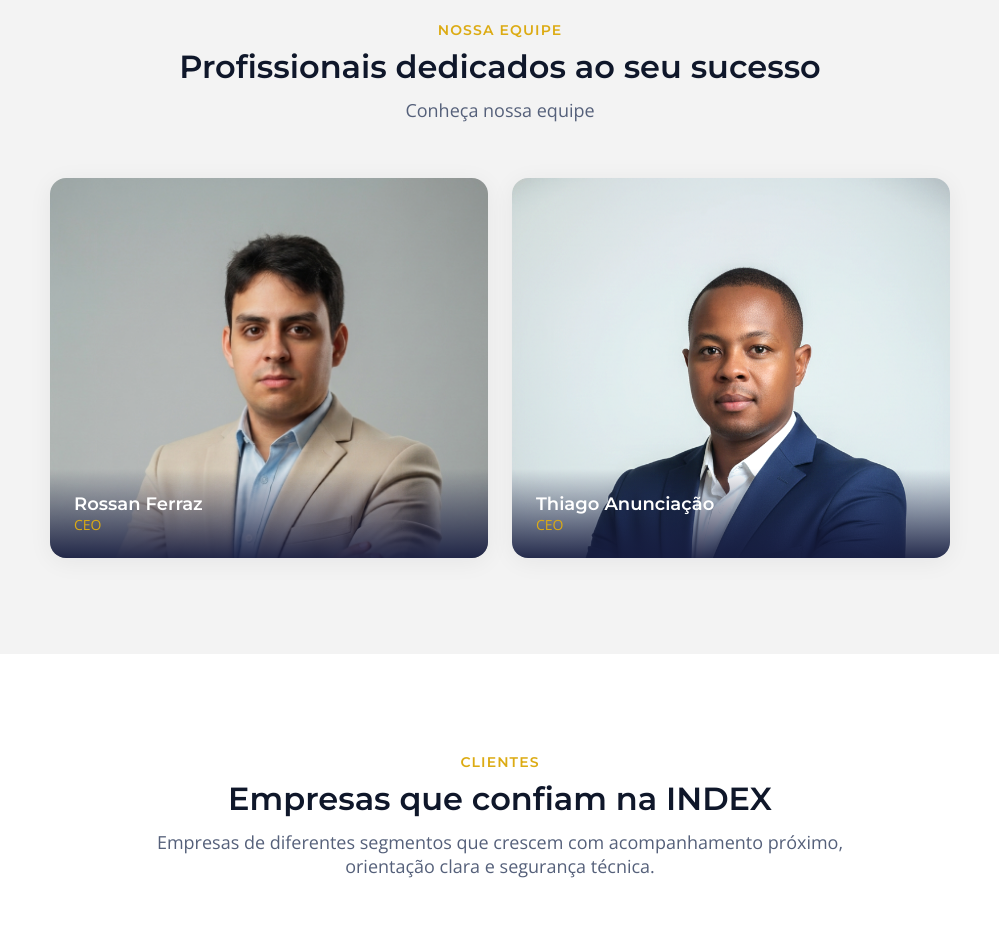
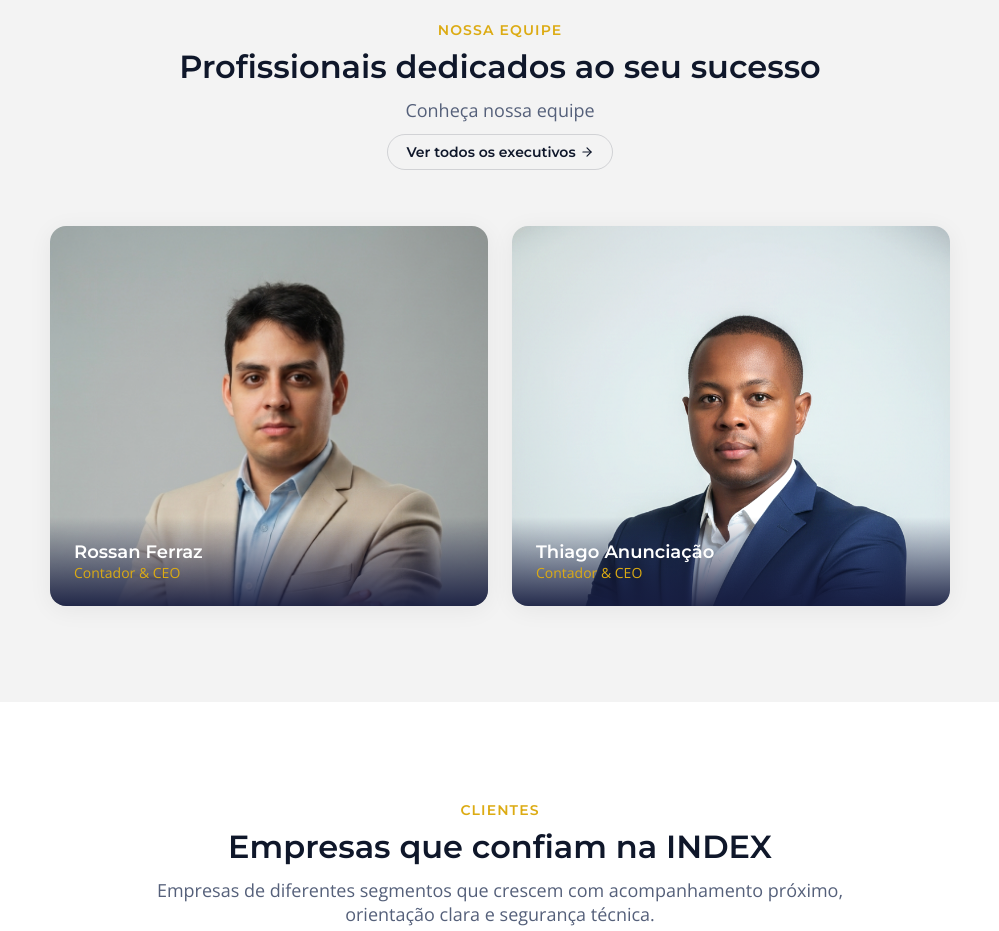
Before and after one commit to indexgestaocontabil/indexgestaocontabil.github.io, a React (Create React App) app: page / in a window 1280 px wide. Shown: the part 3920-4851 px from the top of the page, without its empty margins (140-1139 px from the left). Built offline with nearby package versions, Linux system fonts and the light colour scheme.

Commit message:
Add files via upload

```diff
--- a/src/pages/HomePage/HomePage.tsx
+++ b/src/pages/HomePage/HomePage.tsx
@@ -175,6 +175,9 @@ const HomePage = () => {
         <span className="eyebrow">{Content.team.eyebrow}</span>
         <h2>{Content.team.title}</h2>
         <p>{Content.team.subtitle}</p>
+        <Link to="/executivos" className="home-section-link">
+          Ver todos os executivos <FiArrowRight />
+        </Link>
       </div>
 
       <div className="home-team-grid">
@@ -186,7 +189,7 @@ const HomePage = () => {
             >
               <div className="team-card-photo-overlay">
                 <span className="name">{member.name}</span>
-                <span className="role">CEO</span>
+                <span className="role">Contador &amp; CEO</span>
               </div>
             </div>
           </div>
```
